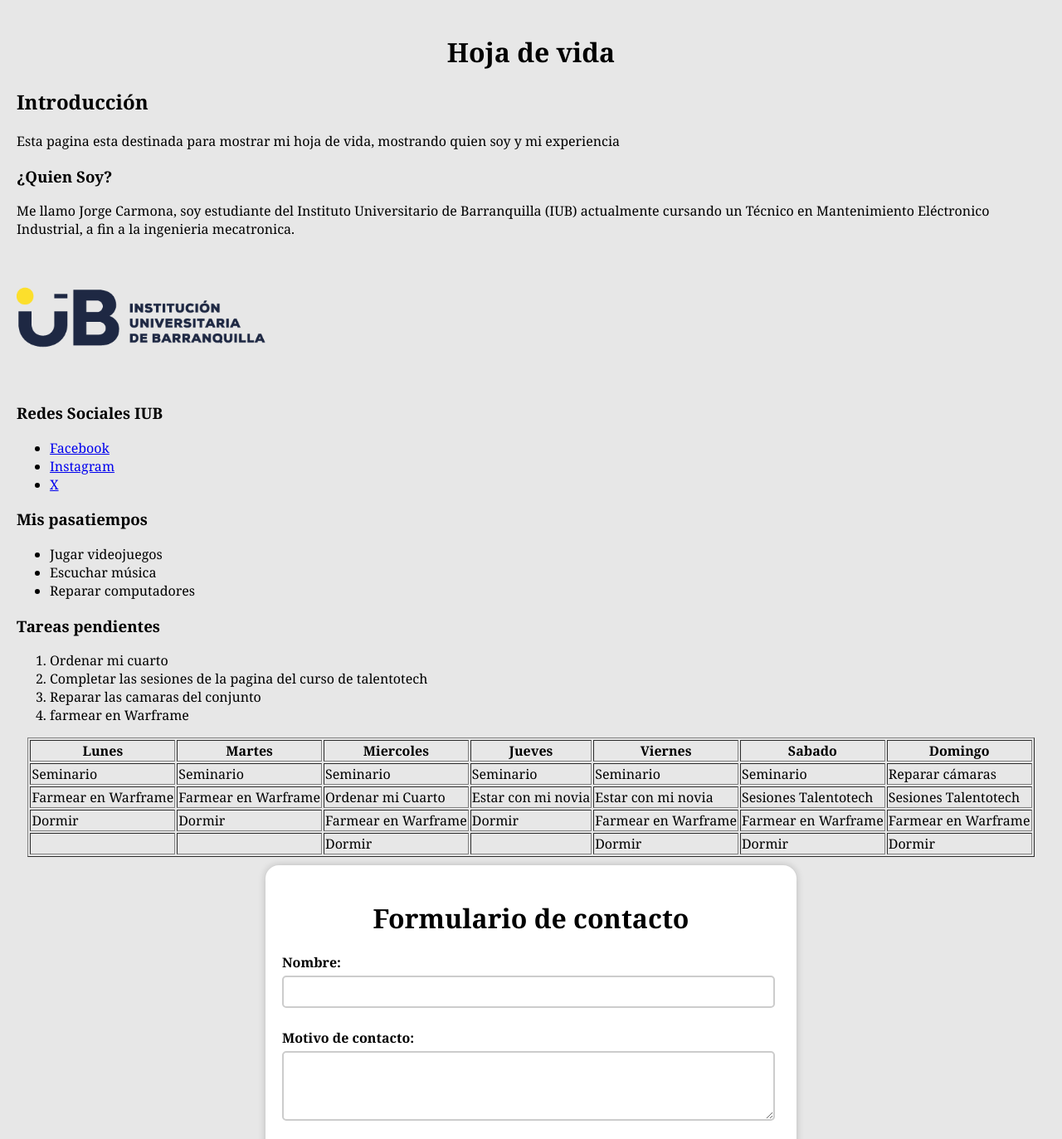
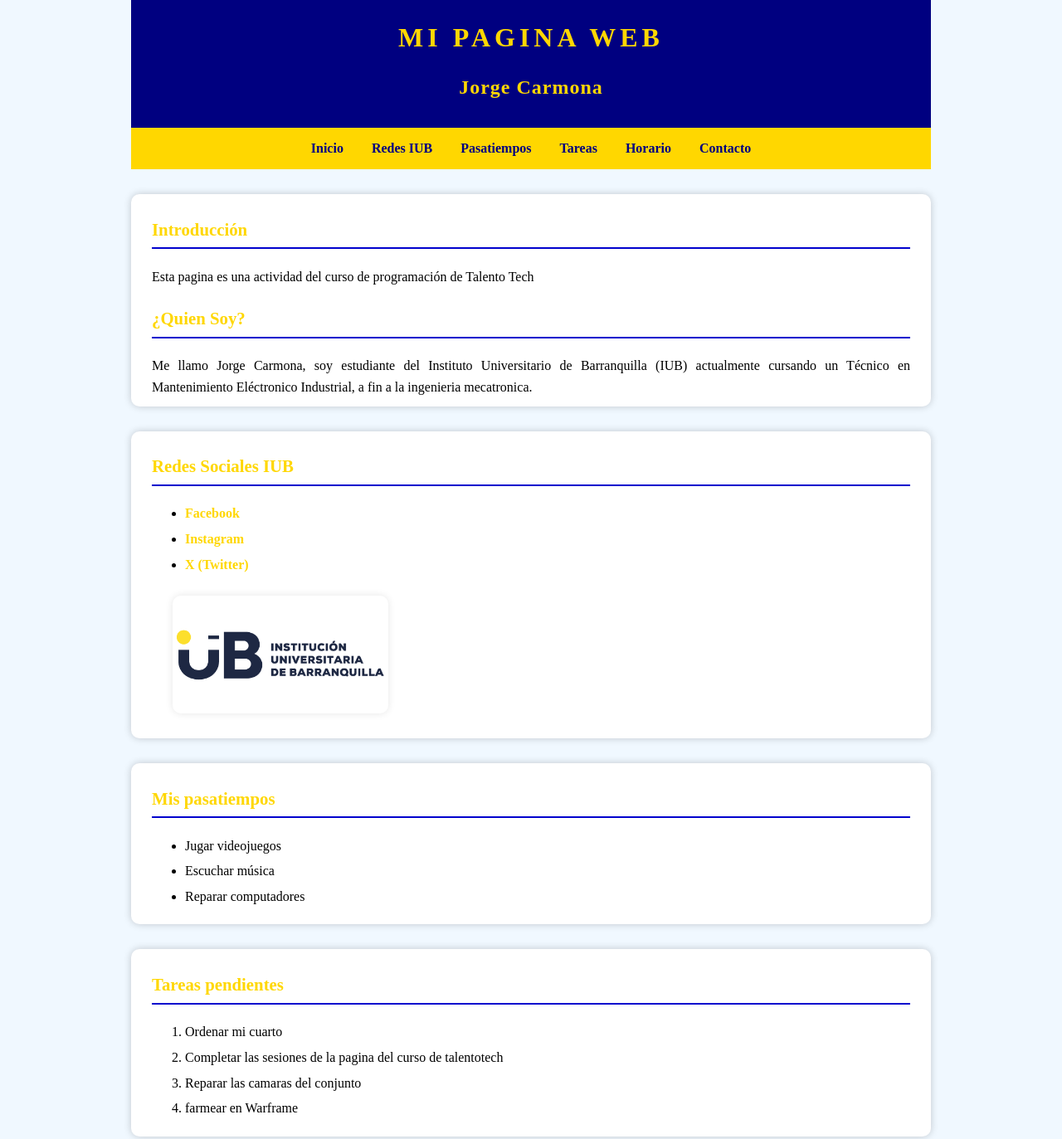
Before and after one commit to Envy528/mi-pagina-web, a plain HTML site: page index.html in a window 1280 px wide. Shown: the top 1373 px of the page at 83% size. Drawn offline with Linux system fonts and the light colour scheme.

Commit message:
Sesion 8: Entregable / archivo css de estilo + cambio general visual

```diff
--- a/index.html
+++ b/index.html
@@ -1,86 +1,63 @@
 <!DOCTYPE html>
-<html lang="en">
+<html lang="es">
 <head>
     <meta charset="UTF-8">
     <meta name="viewport" content="width=device-width, initial-scale=1.0">
-    <title>Sobre mí</title>
-    <style>
-        body{
-            font-family: Georgia, 'Times New Roman', Times, serif;
-            background-color: #e7e7e7;
-            margin: 0px;
-            padding: 20px
-        }
-        .contenedor{
-            background-color: #ffffff;
-            width: 600px;
-            margin: 0 auto;
-            padding: 20px;
-            border-radius: 16px;
-            box-shadow: 0 0 10px rgba(0, 0, 0, 0.2);
-
-        }
-        h1{
-            text-align: center;
-            color: black;
-        }
-        label{
-            display: block;
-            margin: 10px 0px 5px;
-            font-weight: bold;
-        }
-        input, textarea, select{
-            width: 95%;
-            padding: 10px;
-            margin-bottom: 15px;
-            border: 2px solid #ccc;
-            border-radius: 5px;
-        }
-
-        input[type="submit"]{
-            background-color: #4caf50;
-            color: white;
-            border: none;
-            border-radius: 6px;
-            cursor: pointer;
-        }
-
-        table{
-            margin: auto;
-            margin-bottom: 10px;
-
-        }
-    </style>
+    <title>Mi pagina web</title>
+    <!--Vinculación de estilos-->
+    <link rel="stylesheet" href="style.css">
 </head>
 <body>
-    <div>
-        <h1>Hoja de vida</h1>
-        <h2>Introducción</h2>
-        <p>Esta pagina esta destinada para mostrar mi hoja de vida, mostrando quien soy y mi experiencia</p>
+    <!--Header-->
+    <header>
+        <h1>Mi Pagina Web</h1>
+        <h2>Jorge Carmona</h2>
+
+    </header>
+
+    <!--Navegación de mi página-->
+    <nav>
+        <a href="#">Inicio</a>
+        <a href="#redes">Redes IUB</a>
+        <a href="#pasatiempos">Pasatiempos</a>
+        <a href="#tareas_pendientes">Tareas</a>
+        <a href="#horario">Horario</a>
+        <a href="#contacto">Contacto</a>
+
+    </nav>
+
+    <!--Contenido principal de la página-->
+    <main>
+        <!--Contenido relacionado a la introducción del sitio-->
+        <div class="contenedor">
+            <h3>Introducción</h3>
+            <p>Esta pagina es una actividad del curso de programación de Talento Tech</p>
 
             <h3>¿Quien Soy?</h3>
             <p>Me llamo Jorge Carmona, soy estudiante del Instituto Universitario de Barranquilla (IUB) actualmente cursando un Técnico en Mantenimiento Eléctronico Industrial, a fin a la ingenieria mecatronica.</p>
         </div>
-    <div>
-        <img width="300px" src="./img/Logo IUB.png" alt="Logo IUB">
-        <h3>Redes Sociales IUB</h3>
+        <!--Redes sociales de IUB-->
+        <div class="contenedor">
+            <h3 id="redes">Redes Sociales IUB</h3>
             <ul>
                 <li><a href="https://www.facebook.com/UniBarranquilla/">Facebook</a></li>
                 <li><a href="https://www.instagram.com/UniBarranquilla_/">Instagram</a></li>
-        <li><a href="https://x.com/UniBarranquilla">X</a></li>
+                <li><a href="https://x.com/UniBarranquilla">X (Twitter)</a></li>
             </ul>
+            <img src="./img/Logo IUB.png" alt="Logo IUB">
         </div>
-    <div>
-    </div><h3>Mis pasatiempos</h3>
+        <!--Mis pasatiempos-->
+        <div class="contenedor">
+            <h3 id="pasatiempos">Mis pasatiempos</h3>
             <ul>
                 <li>Jugar videojuegos</li>
                 <li>Escuchar música</li>
                 <li>Reparar computadores</li>
             </ul>
         </div>
-
-    <div>
-        <h3>Tareas pendientes</h3>
+        <!--Tareas pendientes-->
+        <div class="contenedor">
+            <h3 id="tareas_pendientes">Tareas pendientes</h3>
             <ol>
                 <li>Ordenar mi cuarto</li>
                 <li>Completar las sesiones de la pagina del curso de talentotech</li>
@@ -88,11 +65,12 @@
                 <li>farmear en Warframe</li>
             </ol>
         </div>
-    <div>
-    <table border="1">
+        <!--Tabla-->
+        <div class="contenedor">
+            <h3 id="horario">Horario</h3>
+            <table  border="1">
                 <thead>
                     <tr><th>Lunes</th><th>Martes</th><th>Miercoles</th><th>Jueves</th><th>Viernes</th><th>Sabado</th><th>Domingo</th></tr>
-
                 </thead>
                 <tbody>
                     <tr>
@@ -111,10 +89,9 @@
                 </tbody>
             </table>
         </div>
-
         <!--Formulario-->
-    <div class="contenedor">
-        <h1>Formulario de contacto</h1>
+        <div class="formulario">
+            <h3 id="contacto">Formulario de contacto</h3>
 
             <form action="#">
                 <label for="nombre">Nombre:</label>
@@ -129,5 +106,10 @@
                 <input type="submit" value="Enviar información">
             </form>
         </div>
+    </main>
+
+    <footer>
+        <small>Pagina creada por Jorge Carmona</small>
+    </footer>
 </body>
 </html>
--- /dev/null
+++ b/style.css
@@ -0,0 +1,178 @@
+/*Esto es un comentario en css*/
+body{
+    /*Tipo de letra*/
+    font-family: 'Times New Roman', Times, serif;
+    /*Color del fondo*/
+    background-color: aliceblue;
+    /*Margen*/
+    margin: 0;
+    padding: 0 10%;
+    /*Interlineado*/
+    line-height: 1.6;
+}
+
+/*Header*/
+header{
+    background-color: navy;
+    color: gold;
+    text-align: center;
+    padding: 10px 0;
+    margin: 0px 30px;
+}
+
+header h1{
+    /*Capitalize: convertir en mayusculas las primeras letras
+    lowercase: minusculas
+    uppercase: mayusculas
+    */
+    text-transform: uppercase;
+    /*Espacio entre letras*/
+    letter-spacing: 5px;
+    margin: 0;
+    padding: 10px;
+}
+
+header h2{
+    text-transform: capitalize;
+    letter-spacing: 1px;
+    margin-top: 5px;
+    color: gold;
+}
+
+/*Navegación*/
+nav{
+    background-color: gold;
+    padding: 12px;
+    text-align: center;
+    margin: 0px 30px;
+}
+
+nav a{
+    color: navy;
+    text-decoration: none;
+    margin: 0 15px;
+    font-weight: bold;
+}
+
+/*Al pasar el mouse por encima*/
+nav a:hover{
+    color: red;
+    text-decoration: underline;
+}
+
+/*Sección principal*/
+.contenedor,
+.formulario{
+    background-color: white;
+    border-radius: 10px;
+    box-shadow: 0 0 10px rgba(0, 0, 0, 0.2);
+    margin: 30px;
+    padding: 5px 25px;
+}
+
+/*Titulos*/
+h3{
+    color: gold;
+    /*Linea debajo del texto*/
+    border-bottom: 2px solid mediumblue;
+    padding-bottom: 5px;
+    font-size: 1.3em;
+}
+
+/*parrafos*/
+p{
+    text-align: justify;
+    margin-bottom: 5px;
+    font-size: 1em;
+}
+
+/*Imagenes*/
+img{
+    display: block;
+    width: 250px;
+    margin: 25px;
+    padding: 5px;
+    height: auto;
+    border-radius: 10px;
+    box-shadow: 0 0 10px rgba(0, 0, 0, 0.1);
+}
+
+/*Listas*/
+ul,
+ol{
+    margin-left: 0px;
+}
+
+li{
+    margin: 5px 0;
+}
+
+/*Enlaces*/
+a{
+    color: gold;
+    text-decoration: none;
+    font-weight: bold;
+}
+
+a:hover{
+   color: navy;
+   text-decoration: underline;
+}
+
+/*Tabla*/
+table{
+    width: 100%;
+    border-collapse: collapse;
+    margin: 20px 0;
+    background-color: white;
+}
+
+th,td{
+    border: 1px solid gray;
+    padding: 10px;
+    text-align: center;
+    font-size: 0.90em;
+}
+th{
+    background-color: navy;
+    color: white;
+}
+/*Filas impares*/
+tr:nth-child(even){
+    background-color: whitesmoke;
+}
+
+/*Formulario*/
+.formulario{
+    text-align: left;
+    color: gold;
+    border-bottom: 2px solid grey;
+    margin-top: 2px;
+    margin-bottom: 10px;
+    font-size: 1em;
+}
+label{
+    display: block;
+    margin-bottom: 6px;
+    font-weight: bold;
+    color: gold;
+    font-size: 1em;
+}
+input,
+textarea,
+select{
+    width: 95%;
+    padding: 10px;
+    margin-bottom: 15px;
+    border: 1px solid grey;
+    border-radius: 4px;
+}
+/*Pie de pagina*/
+footer{
+    background-color: navy;
+    color: gold    ;
+    text-align: center;
+    padding: 10px;
+    margin-top: 40px;
+
+}
```
Lines whose indentation alone changed are shown as unchanged.
